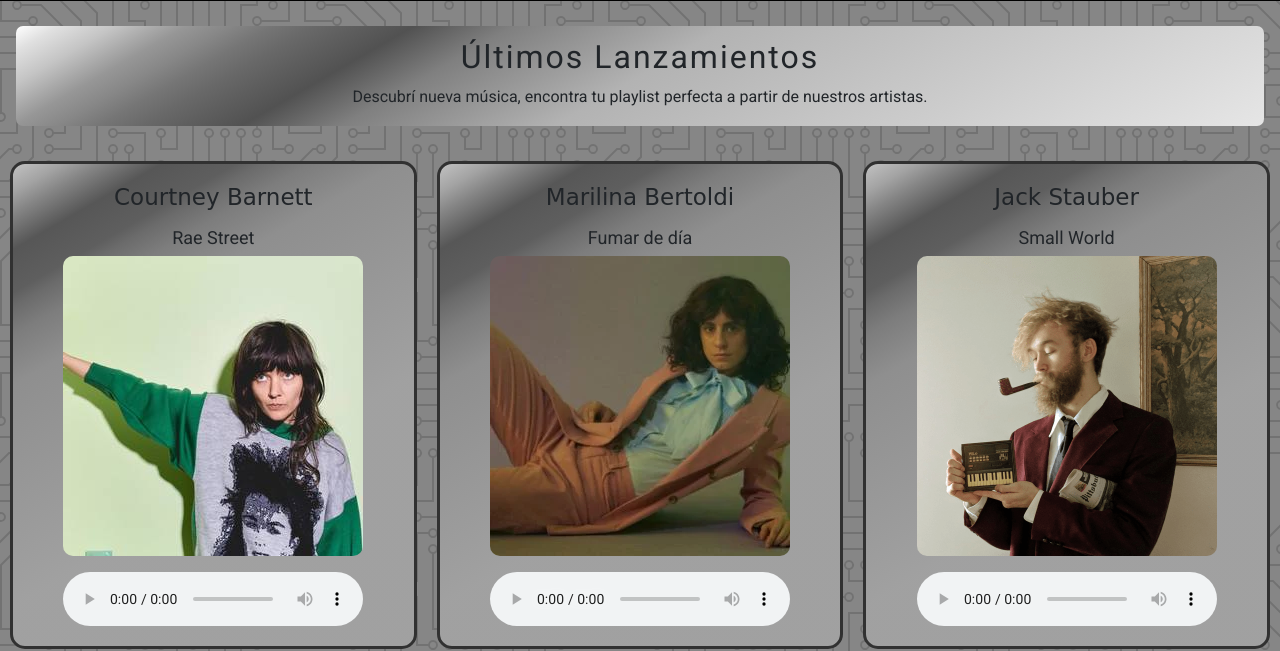
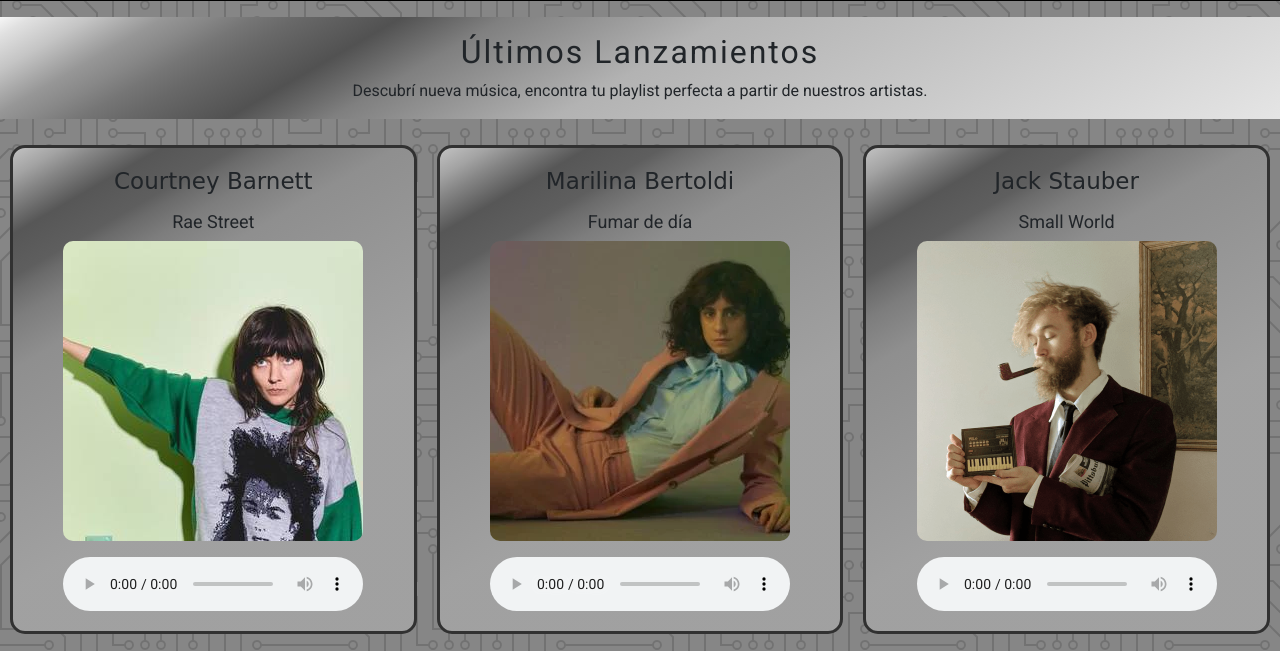
Before and after one commit to facualbarn/buenoidoproducciones, a plain HTML site: page index.html in a window 1280 px wide. Shown: the part 188-839 px from the top of the page. Drawn offline with nearby package versions, Linux system fonts and the light colour scheme.

Commit message:
titulos pasados a bootstrap

```diff
--- a/css y paleta de colores/estilos.css
+++ b/css y paleta de colores/estilos.css
@@ -41,6 +41,10 @@ p{
 .letra{
     font-family: 'Roboto', sans-serif;
 } /*engloba h2 y p*/
+.letrapresentacion{
+    font-family: 'Roboto', sans-serif;
+    text-align: center;
+}
 .letratitular{
     font-family: 'Roboto', sans-serif;
     text-align: center;
@@ -80,12 +84,16 @@ p{
     font-family: 'Comfortaa', cursive;
 }
 .titulos{
-    height: 100px;
+    /*height: 100px;
     padding-top: 12px;
     margin-left: 16px;
     margin-right: 16px;
     margin-top: 25px;
-    margin-bottom: 25px;
+    margin-bottom: 25px;*/
+    /*display: grid;
+    grid-template-rows: 1fr 1fr;
+    justify-items: center;
+    align-items: center;*/
     background-image: linear-gradient(
         150deg,
         hsl(0deg 0% 100%) 0%,
@@ -103,10 +111,8 @@ p{
         hsl(0deg 0% 90%) 100%
       );
     border-radius: 7px;
-    display: grid;
-    grid-template-rows: 1fr 1fr;
-    justify-items: center;
-    align-items: center;
+    padding-top: 1rem;
+    margin-bottom: 1rem;
 }
 .canciones{
    /*border-style: solid;*/
--- a/index.html
+++ b/index.html
@@ -83,9 +83,9 @@
       </div>
 </section>
    <main>
-      <div class="titulos">
-         <h2 class="letra">Últimos Lanzamientos</h2>
-         <p class="letratitular">Descubrí nueva música, encontra tu playlist perfecta a partir de nuestros artistas.</p>
+      <div class="titulos row">
+         <h2 class="letrapresentacion col-12">Últimos Lanzamientos</h2>
+         <p class="letratitular col-12">Descubrí nueva música, encontra tu playlist perfecta a partir de nuestros artistas.</p>
       </div>
       <section class="canciones">
          <div class="cajacancion">
```
Also changed, not shown: secciones/artistas.html (+3 -3 lines), secciones/lanzamientos.html (+3 -3 lines), secciones/noticias.html (+3 -3 lines), secciones/quienessomos.html (+3 -3 lines).
